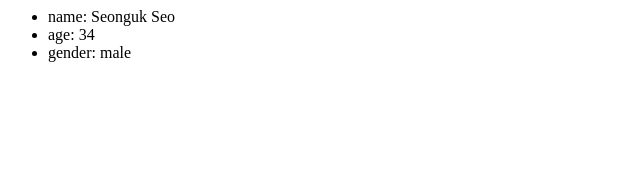
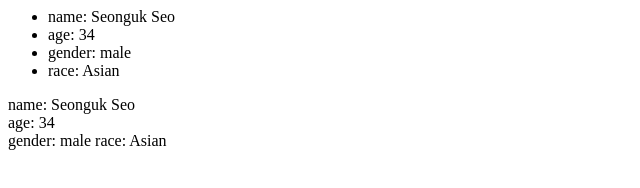
Before and after one commit to alexbae/codingclass, a plain HTML site: page profile.html in a window 1280 px wide. Shown: the whole page, without its empty margins (0-640 px from the left). Drawn offline with Linux system fonts and the light colour scheme.

Commit message:
homework

```diff
--- a/profile.html
+++ b/profile.html
@@ -7,6 +7,24 @@
             <li>name: Seonguk Seo</li>
             <li>age: 34</li>
             <li>gender: male</li>
+            <li>race: Asian</li>
         </ul>
+        <div>
+            <span>
+                name:
+                Seonguk Seo
+            </span>
+            <div>
+                age:
+                34
+            </div>
+            <span>
+                gender:
+            </span>
+            male
+            <span>
+                race: Asian
+            </span>
+        </div>
     </body>
 </html>
```
